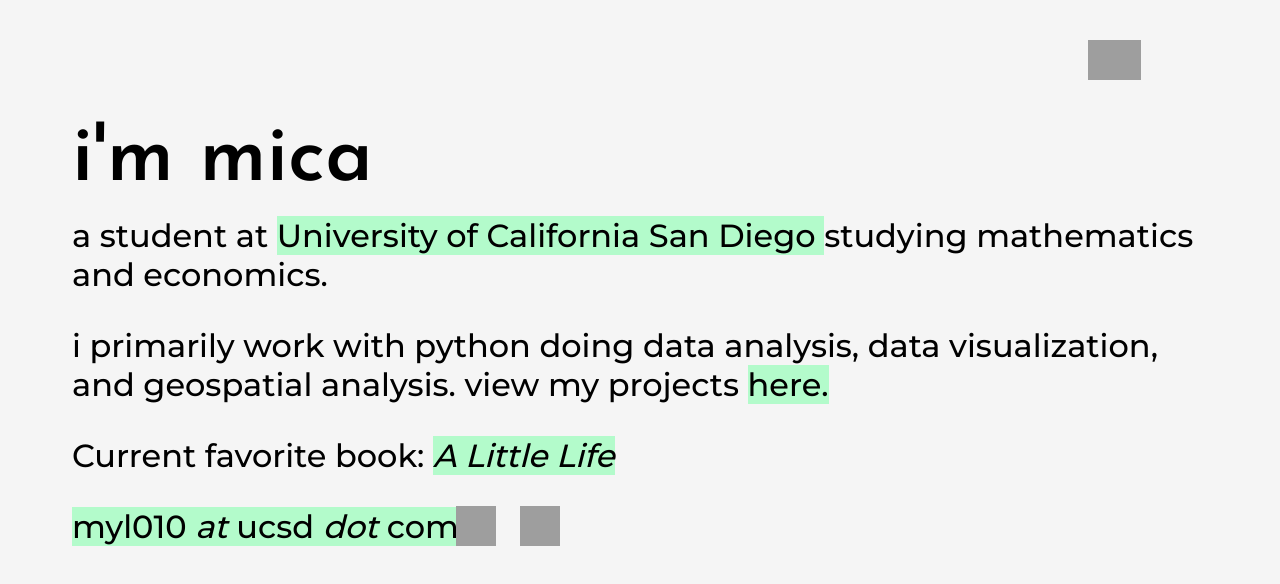
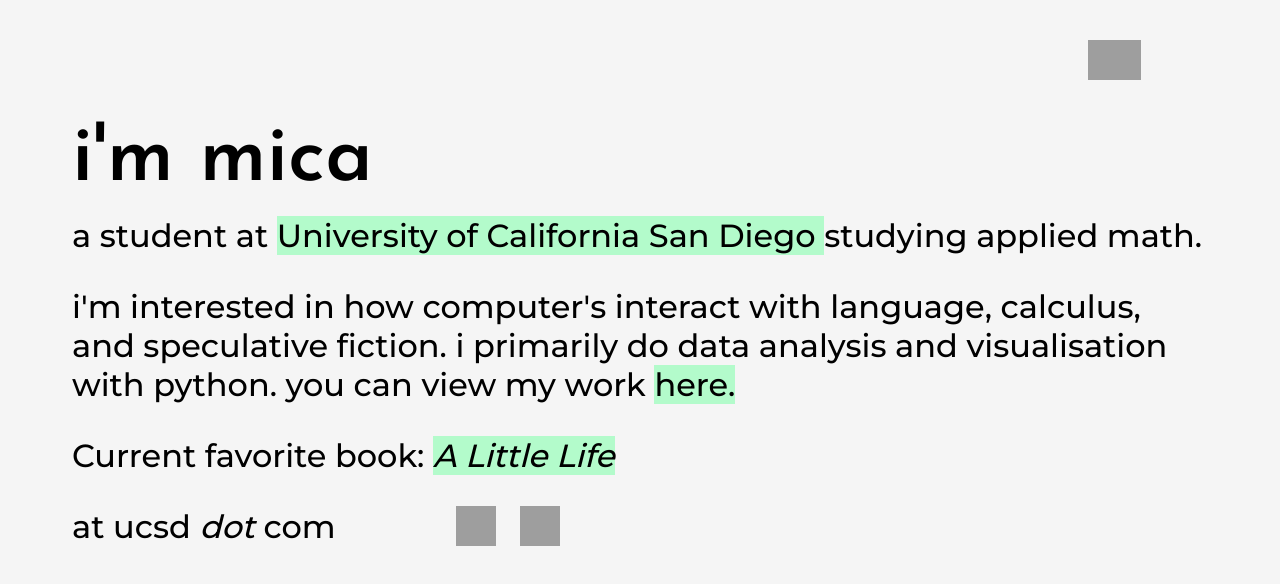
Before and after one commit to li-michelle/old-website, a plain HTML site: page index.html in a window 1280 px wide. Shown: the top 584 px of the page. Drawn offline with Linux system fonts and the light colour scheme; grey boxes are pictures that could not be loaded.

Commit message:
made updates to about me

```diff
--- a/index.html
+++ b/index.html
@@ -13,16 +13,16 @@
         <u>
           <a target = "_blank" href = "https://ucsd.edu/">  University of California San Diego </a>
         </u>
-        studying mathematics and economics.
+        studying applied  math.
     </span>
-      <span class = 'body_text'> i primarily work with python doing data analysis, data visualization, and geospatial analysis.
-            view my projects
+      <span class = 'body_text'> i'm interested in how computer's interact with language, calculus, and speculative fiction. i primarily do data analysis and
+        visualisation with python. you can view my work
       <u>
         <a target = "_blank" href = "https://medium.com/seventh-street-magazine"> here. </a>
       </u>
       </span>
       <span class = 'body_text'>Current favorite book: <u><a target = "_blank" href = "https://www.newyorker.com/books/page-turner/the-subversive-brilliance-of-a-little-life"><i>A Little Life</i></a></u></span>
-      <span class = 'body_text'> <u><a target = "_blank">myl010 <i>at</i> ucsd <i>dot</i> com </a></span></u>
+      <span class = 'body_text'> <myl010 <i>at</i> ucsd <i>dot</i> com </a></span>
 
       <span class = 'contact'>
         <a target = "_blank" href = "https://www.linkedin.com/in/mica-li-499924211/">
```
